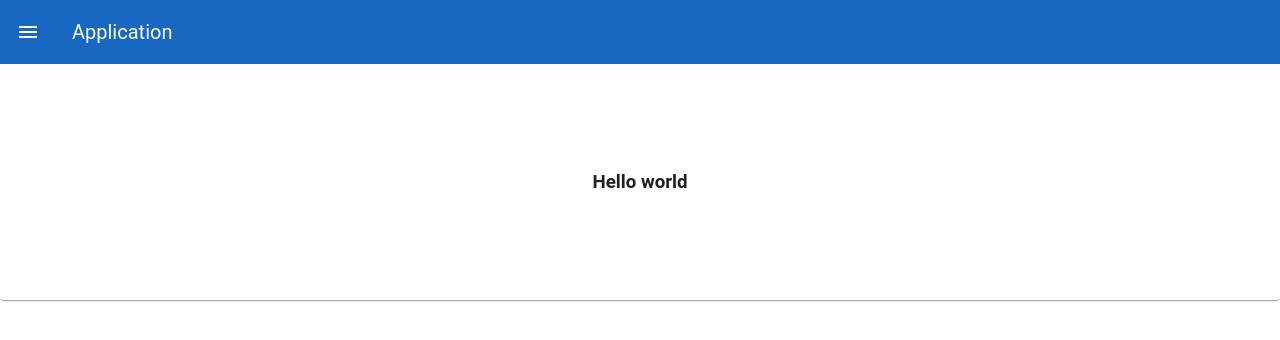
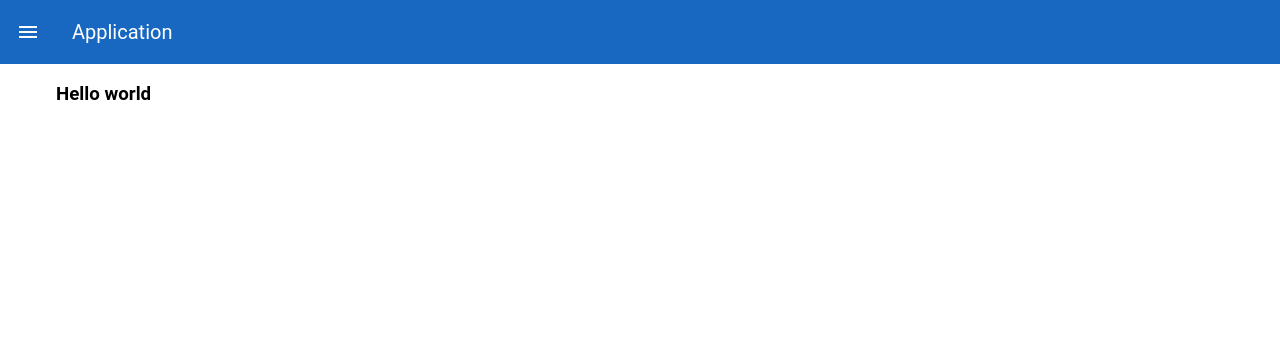
Before and after one commit to pathompat/nb-frontend, a Nuxt app: page / in a window 1280 px wide. Shown: the top 340 px of the page. Built offline with nearby package versions, Linux system fonts and the light colour scheme.

Commit message:
adjust style default

```diff
--- a/layouts/default.vue
+++ b/layouts/default.vue
@@ -1,5 +1,4 @@
 <template>
-  <v-card>
   <v-layout>
     <v-navigation-drawer
       v-model="drawer"
@@ -23,11 +22,13 @@
       <v-toolbar-title>Application</v-toolbar-title>
     </v-app-bar>
 
-      <v-main class="d-flex align-center justify-center" style="min-height: 300px;">
+    <v-main class="d-flex align-center justify-center">
+      <v-container>
         <slot></slot>
+      </v-container>
     </v-main>
+
   </v-layout>
-  </v-card>
 </template>
 
 <script setup lang="ts">
```
Lines whose indentation alone changed are shown as unchanged.
